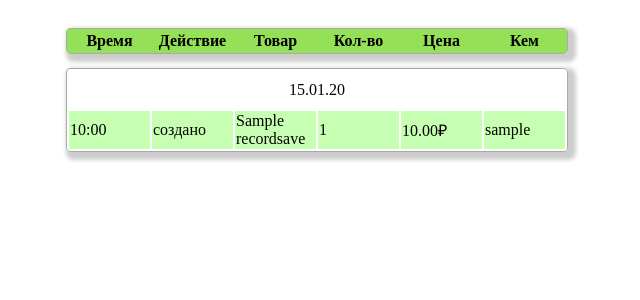
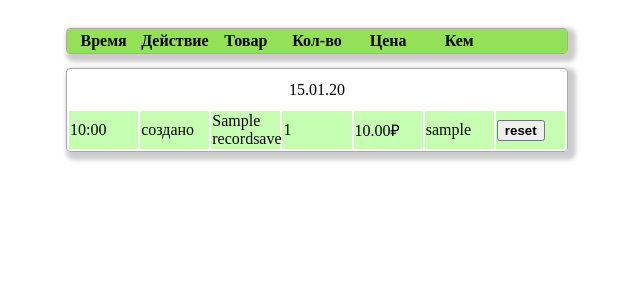
Before and after one commit to Darkness7193/ShopSiteRepository, a Django app: page /CrudApp/history/ in a window 1280 px wide. Shown: the part 33-333 px from the top of the page, without its empty margins (323-963 px from the left). Run offline with Django 4.2, Linux system fonts and the light colour scheme; tables that the repository leaves empty hold one stand-in row (values such as "Sample post"); lists and menus that the app fills with data are empty.

Commit message:
Version 0.43 I'm was added soft reset for create

```diff
--- a/CrudApp/models.py
+++ b/CrudApp/models.py
@@ -104,7 +104,7 @@ class RecordSave(Model):
         record_save = RecordSave()
 
         record_save.mode = request.POST.get('mode')
-        record_save.product_id = request.POST.get('product_id')
+        record_save.product_id = int(request.POST.get('product_id'))
         record_save.name = request.POST.get('name')
         record_save.description = request.POST.get('description')
         record_save.count = request.POST.get('count')
--- a/CrudApp/static/CrudApp/js/creating-end.js
+++ b/CrudApp/static/CrudApp/js/creating-end.js
@@ -17,8 +17,9 @@ function ajax_create(tr) {
 		method: 'post',
 		url: create_product_view,
 		data: get_inputs_data(),
+		async: false,
 		success: function(data) {
-			tr[0].setAttribute('data-product-id', data['new_product_id']);
+			tr[0].dataset.productId = data['new_product_id'];
 		},
 	});
 }
--- a/CrudApp/static/CrudApp/js/history.js
+++ b/CrudApp/static/CrudApp/js/history.js
@@ -23,7 +23,7 @@ export function save_in_history(tr, save_mode) {
     let save = {
         'mode': save_mode,
         'timestamp': new Date().getTime() / 1000,
-        'product_id': 0, //tr[0].dataset.productId
+        'product_id': tr[0].dataset.productId
     };
 
     $.ajax({
@@ -34,10 +34,6 @@ export function save_in_history(tr, save_mode) {
 }
 
 
-function strict_reset(save_id) {
-
-}
-
 export function mode_to_ru(en_mode) {
     switch (en_mode) {
         case 'create': return 'создал';
--- /dev/null
+++ b/CrudApp/static/CrudApp/js/soft-reset.js
@@ -0,0 +1,10 @@
+$(document).ready(function(){
+    $(document).on("click", ".soft-reset-btn", function(){
+        console.log('js');
+        $.ajax({
+            method: 'post',
+            url: soft_reset_view,
+            data: {'save_id': $(this)[0].dataset.saveId},
+        });
+    });
+});
--- a/CrudApp/templates/CrudApp/crud.html
+++ b/CrudApp/templates/CrudApp/crud.html
@@ -27,9 +27,9 @@
 
 
 <script>
-    let create_product_view = '{% url 'create_product' %}';
-    let delete_product_view = '{% url 'delete_product' %}';
-    let update_product_view = '{% url 'update_product' %}';
+    let create_product_view  = '{% url 'create_product' %}';
+    let delete_product_view  = '{% url 'delete_product' %}';
+    let update_product_view  = '{% url 'update_product' %}';
     let save_in_history_view = '{% url 'save_in_history' %}';
     let create_mode;
 
--- a/CrudApp/templates/CrudApp/history.html
+++ b/CrudApp/templates/CrudApp/history.html
@@ -8,7 +8,15 @@
     <title> История </title>
     <link rel="stylesheet" href="{% static '/css/global.css' %}">
     <link rel="stylesheet" href="{% static 'CrudApp/css/history.css' %}">
+
 </head>
+
+<script src="https://code.jquery.com/jquery-3.5.1.min.js"></script>
+<script src="{% static 'CrudApp/js/soft-reset.js' %}"></script>
+<script>
+    let soft_reset_view = '{% url 'soft_reset' %}';
+    jQuery.fn.reverse = [].reverse;
+</script>
 
 <body>
 {% include 'ShopSite/header.html' %}
@@ -24,6 +32,7 @@
                 <th> Кол-во </th>
                 <th> Цена </th>
                 <th> Кем </th>
+                <th> </th>
             </tr>
         </table>
     </div>
@@ -41,6 +50,7 @@
                         <td>{{ save.count }}</td>
                         <td>{{ save.price }}₽</td>
                         <td>{{ save.salesmen.username }}</td>
+                        <td><button class="soft-reset-btn" data-save-id="{{ save.id }}"><b> reset </b></button></td>
                     </tr>
                 {% endfor %}
             </table>
--- a/CrudApp/urls.py
+++ b/CrudApp/urls.py
@@ -6,6 +6,7 @@ from CrudApp.views import (
     create_product,
     update_product,
     save_in_history,
+    soft_reset
 )
 
 urlpatterns = [
@@ -16,4 +17,5 @@ urlpatterns = [
     path('create_product/', create_product, name='create_product'),
     path('update_product/', update_product, name='update_product'),
     path('save_in_history/', save_in_history, name='save_in_history'),
+    path('soft_reset/', soft_reset, name='soft_reset'),
 ]
--- a/CrudApp/views.py
+++ b/CrudApp/views.py
@@ -57,3 +57,27 @@ def update_product(request):
 def save_in_history(request):
     RecordSave.save_in_history(request)
     return JsonResponse({})
+
+
+@csrf_exempt
+def soft_reset(request):
+    print('python')
+    save_id = int(request.POST.get('save_id'))
+    save = RecordSave.objects.get(id=save_id)
+
+
+
+    if save.mode == 'create':
+        delete_id = save.product_id
+
+        if delete_id:
+            Product.objects.filter(id=int(delete_id)).delete()
+
+    elif save.mode == 'delete':
+        pass
+    elif save.mode == 'update':
+        pass
+
+    #save.delete()
+
+    return JsonResponse({})
```
Also changed, not shown: asdf.png (deleted), asdf_2w4QA33.png (deleted).
